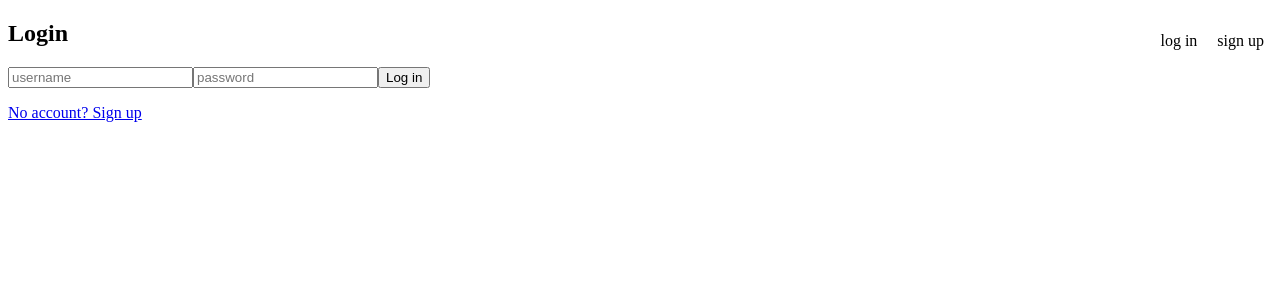
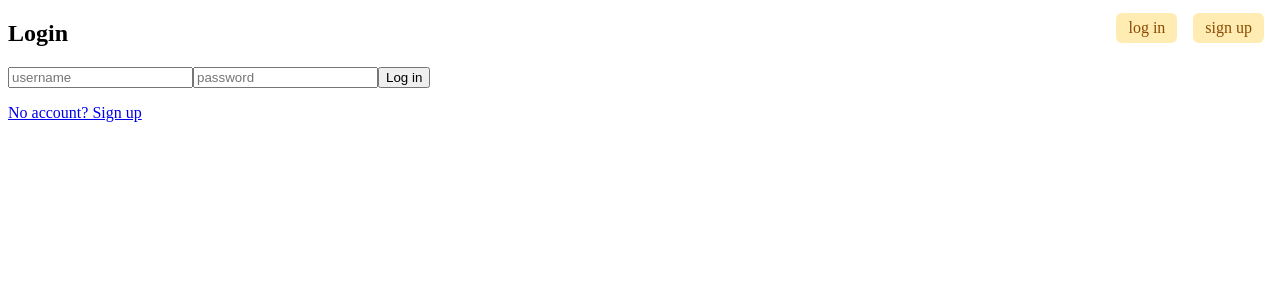
Before and after one commit to r0981071/FRONTEND_TINDER, a Vue app: page / in a window 1280 px wide. Shown: the top 300 px of the page. Built offline with nearby package versions, Linux system fonts and the light colour scheme.

Commit message:
styled admin, and navigation components

```diff
--- a/src/components/NavigationAuth.vue
+++ b/src/components/NavigationAuth.vue
@@ -1,9 +1,9 @@
 <template>
-  <nav style="position:absolute; top:0; right:0; padding:1rem;">
-    <ul style="display:flex; list-style:none; gap:20px;">
-      <li v-if="!isLoggedIn" @click="go('login')" style="cursor:pointer;">log in</li>
-      <li v-if="!isLoggedIn" @click="go('signup')" style="cursor:pointer;">sign up</li>
-      <li v-if="isLoggedIn"  @click="go('logout')" style="cursor:pointer;">log out</li>
+  <nav class="auth-nav">
+    <ul>
+      <li v-if="!isLoggedIn" @click="go('login')">log in</li>
+      <li v-if="!isLoggedIn" @click="go('signup')">sign up</li>
+      <li v-if="isLoggedIn" @click="go('logout')">log out</li>
     </ul>
   </nav>
 </template>
@@ -12,6 +12,42 @@
 export default {
   name: "NavigationAuth",
   props: { isLoggedIn: { type: Boolean, required: true } },
-  methods: { go(page){ this.$emit("setActivePage", page); } }
+  methods: {
+    go(page) {
+      this.$emit("setActivePage", page);
+    },
+  },
 };
 </script>
+
+<style scoped>
+.auth-nav {
+  position: absolute;
+  top: 0;
+  right: 0;
+  padding: 0.8rem 1rem;
+}
+
+.auth-nav ul {
+  display: flex;
+  list-style: none;
+  gap: 16px;
+  margin: 0;
+  padding: 0;
+}
+
+.auth-nav li {
+  cursor: pointer;
+  font-weight: 500;
+  color: #8a4b00; /* dark orange-brown text */
+  padding: 6px 12px;
+  border-radius: 6px;
+  transition: all 0.2s ease;
+  background: #ffecb3; /* light yellow background */
+}
+
+.auth-nav li:hover {
+  background: #ffe082; /* slightly darker yellow */
+  color: #5d3700;
+}
+</style>
--- a/src/components/NavigationComponent.vue
+++ b/src/components/NavigationComponent.vue
@@ -1,9 +1,11 @@
 <template>
-  <nav style="display:flex; justify-content:center;">
-    <ul style="display:flex; list-style:none; gap:20px;">
-      <li v-for="(item, i) in items" :key="i"
-          style="cursor:pointer;"
-          @click="$emit('setActivePage', item)">
+  <nav class="main-nav">
+    <ul>
+      <li
+        v-for="(item, i) in items"
+        :key="i"
+        @click="$emit('setActivePage', item)"
+      >
         {{ item }}
       </li>
     </ul>
@@ -14,7 +16,35 @@
 export default {
   name: "NavigationComponent",
   data() {
-    return { items: ["swipe", "profile", "matches"] }; // <- changed "messages" -> "matches"
+    return { items: ["swipe", "profile", "matches"] };
   },
 };
 </script>
+
+<style scoped>
+.main-nav {
+  background: linear-gradient(90deg, #ffb74d, #fca04b);
+  padding: 0.8rem 2rem;
+  border-radius: 0 0 12px 12px;
+  box-shadow: 0 2px 6px rgba(0,0,0,0.08);
+}
+.main-nav ul {
+  display: flex;
+  list-style: none;
+  gap: 24px;
+  justify-content: center;
+  margin: 0;
+  padding: 0;
+}
+.main-nav li {
+  cursor: pointer;
+  font-weight: 600;
+  color: white;
+  transition: all 0.2s ease;
+  text-transform: capitalize;
+}
+.main-nav li:hover {
+  color: #fff3e0;
+  transform: scale(1.05);
+}
+</style>
--- a/src/pages/Page_Admin.vue
+++ b/src/pages/Page_Admin.vue
@@ -1,9 +1,12 @@
 <template>
   <div class="admin">
-    <h2>All Users</h2>
+    <h1 class="admin-title">Administrator Profile</h1>
+    <h2 class="section-title">All Users</h2>
 
     <div v-if="loading" class="muted">Loading…</div>
-    <div v-else-if="users.length === 0" class="muted">No users found (besides admin).</div>
+    <div v-else-if="users.length === 0" class="muted">
+      No users found (besides admin).
+    </div>
 
     <div class="grid">
       <div v-for="u in users" :key="u.user_id" class="card">
@@ -19,18 +22,14 @@
         </div>
 
         <div class="actions">
-          <!-- optional: quick password change -->
           <input
             v-model="pwd[u.user_id]"
             placeholder="new password"
             class="pwd"
             @keyup.enter="changePassword(u.user_id)"
           />
-          <button class="btn" @click="changePassword(u.user_id)">Change PW</button>
-
-          <button class="btn danger" @click="remove(u.user_id)">
-            Delete account
-          </button>
+          <button class="btn" @click="changePassword(u.user_id, pwd[u.user_id])">Change PW</button>
+          <button class="btn danger" @click="remove(u.user_id)">Delete account</button>
         </div>
       </div>
     </div>
@@ -70,26 +69,32 @@ export default {
       e.target.src = this.placeholder;
     },
     async changePassword(userId, newPassword) {
+        const np = (newPassword ?? '').trim();
+        if (!np) {
+            alert('Type a new password first.');
+            return;
+        }
+
         try {
             const res = await fetch(`http://localhost:3000/api/admin/users/${userId}/password`, {
-            method: "POST",
+            method: 'POST',
             headers: {
-                "Content-Type": "application/json",
-                "x-admin-user": "admin"
+                'Content-Type': 'application/json',
+                'x-admin-user': 'admin'
             },
-            body: JSON.stringify({ new_password: newPassword })
+            body: JSON.stringify({ new_password: np })
             });
 
             if (!res.ok) {
             const err = await res.json().catch(() => ({}));
-            throw new Error(err.error || "Failed to update password");
+            throw new Error(err.error || 'Failed to update password');
             }
 
-            alert("Password updated successfully!");
+            alert('Password updated successfully!');
         } catch (e) {
-            alert(e.message || "An error occurred");
+            alert(e.message || 'An error occurred');
         }
-    },
+        },
     async remove(userId) {
       if (!confirm("Delete this user and all related data?")) return;
       try {
@@ -112,7 +117,28 @@ export default {
 </script>
 
 <style scoped>
-.admin { max-width: 900px; margin: 24px auto; padding: 0 12px; }
+.admin {
+  max-width: 900px;
+  margin: 24px auto;
+  padding: 20px 16px;
+  background: #f9fafb; /* light background */
+  border-radius: 12px;
+  box-shadow: 0 1px 4px rgba(0,0,0,0.06);
+}
+.admin-title {
+  font-size: 28px;
+  font-weight: 800;
+  color: #1f2937;
+  margin-bottom: 16px;
+  border-bottom: 2px solid #e5e7eb;
+  padding-bottom: 6px;
+}
+.section-title {
+  font-size: 20px;
+  font-weight: 700;
+  margin: 12px 0;
+  color: #374151;
+}
 .muted { color: #6b7280; margin: 12px 0; }
 
 .grid { display: grid; gap: 12px; }
@@ -121,7 +147,10 @@ export default {
   grid-template-columns: 120px 1fr auto;
   gap: 12px;
   align-items: center;
-  border: 1px solid #e5e7eb; border-radius: 12px; background: #fff; padding: 12px;
+  border: 1px solid #e5e7eb;
+  border-radius: 12px;
+  background: #fff;
+  padding: 12px;
 }
 .avatar { width: 120px; height: 120px; object-fit: cover; border-radius: 10px; }
 .info .name { font-weight: 700; }
@@ -129,7 +158,9 @@ export default {
 
 .actions { display: grid; gap: 8px; grid-auto-flow: row; justify-items: end; }
 .pwd {
-  height: 36px; padding: 0 10px; border: 1px solid #d1d5db; border-radius: 8px; width: 160px;
+  height: 36px; padding: 0 10px;
+  border: 1px solid #d1d5db; border-radius: 8px;
+  width: 160px;
 }
 .btn {
   height: 36px; padding: 0 12px; border-radius: 8px; cursor: pointer;
```
